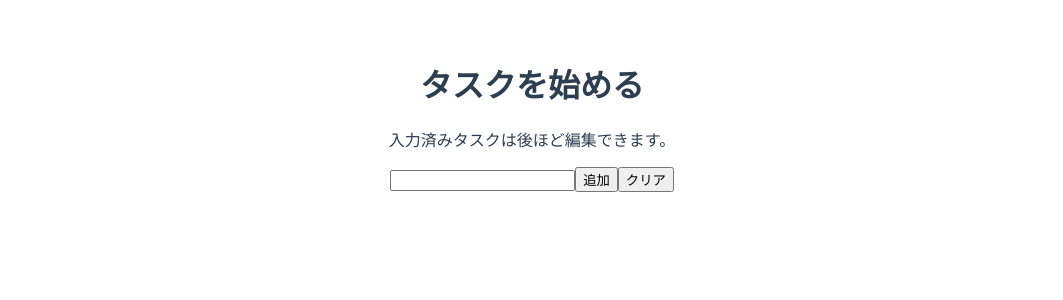
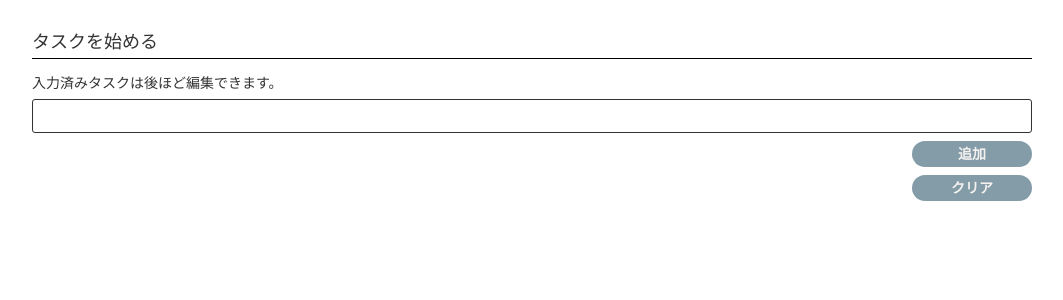
Before and after one commit to t-ogawa-s/nippo, a Vue app: page / in a window 1280 px wide. Shown: the top 300 px of the page, without its empty margins (108-1171 px from the left). Built offline with nearby package versions, Linux system fonts and the light colour scheme.

Commit message:
[add] CSS resetの追加。CSSの整理

```diff
--- a/package.json
+++ b/package.json
@@ -24,6 +24,7 @@
     "eslint-plugin-prettier": "^3.1.1",
     "eslint-plugin-vue": "^5.0.0",
     "lint-staged": "^9.4.2",
+    "normalize.css": "^8.0.1",
     "prettier": "^1.18.2",
     "sass": "^1.19.0",
     "sass-loader": "^8.0.0",
--- a/src/App.vue
+++ b/src/App.vue
@@ -2,11 +2,10 @@
   <div id="app">
     <main class="wrapper">
       <div class="addTask">
-        <h1 class="heading1">タスクを始める</h1>
+        <h1 class="addTask__heading">タスクを始める</h1>
         <p>入力済みタスクは後ほど編集できます。</p>
-        <input type="text" v-model="inputText" />
-        <button @click="onClickAddTask">追加</button>
-        <button @click="onClickRemoveAll">クリア</button>
+        <input class="addTask__input" type="text" v-model="inputText" />
+        <button class="addTask__addButton" @click="onClickAddTask">追加</button>
       </div>
       <div
         class="taskList"
@@ -31,6 +30,7 @@
           </button>
         </div>
       </div>
+      <button class="clearButton" @click="onClickRemoveAll">クリア</button>
     </main>
     <transition name="fade">
       <confirmDialog
@@ -57,6 +57,7 @@ import { taskModel } from "./models/taskModel";
 import { taskModels } from "./models/taskModels";
 import confirmDialog from "./confirm";
 import { confirmTextRemove, confirmTextAllRemove } from "./definitions";
+import "normalize.css";
 
 export default {
   name: "app",
@@ -124,35 +125,88 @@ export default {
 </script>
 
 <style scoped lang="scss">
-$backgroundColor: #eee;
-$fontColor: #2c3e50;
+//color
+$mainColor: #f5f1ef;
+$darkColor: #333;
+$accentColor: #849ca8;
+$baseColor: #a89084;
+
+//margin
+$marginS: 8px;
+$marginM: 16px;
+$marginL: 24px;
+
+//font
+$fontS: 10px;
+$fontM: 14px;
+$fontL: 16px;
+$fontXL: 18px;
+
 #app {
   font-family: "Avenir", Helvetica, Arial, sans-serif;
   -webkit-font-smoothing: antialiased;
   -moz-osx-font-smoothing: grayscale;
   text-align: center;
-  color: $fontColor;
-  margin-top: 60px;
+  color: $darkColor;
+  padding: 32px 16px;
+  min-height: 100vh;
+  box-sizing: border-box;
 }
 .wrapper {
   max-width: 1000px;
   margin: 0 auto;
 }
+p {
+  font-size: $fontM;
+  text-align: left;
+  margin: $marginS 0;
+}
+.addTask {
+  &__heading {
+    font-size: $fontXL;
+    font-weight: normal;
+    text-align: left;
+    padding-bottom: 5px;
+    border-bottom: 1px solid #000;
+    margin: 0 0 $marginM 0;
+  }
+  &__input {
+    width: 100%;
+    border: 1px solid $darkColor;
+    border-radius: 3px;
+    padding: $marginS;
+    box-sizing: border-box;
+    font-size: $fontM;
+  }
+  &__addButton {
+    display: block;
+    margin-top: $marginS;
+    border: 0;
+    background: $accentColor;
+    color: $mainColor;
+    border-radius: 15px;
+    width: 120px;
+    padding: 5px;
+    font-size: $fontM;
+    font-weight: bold;
+    margin-left: auto;
+  }
+}
 .taskList {
-  margin-top: 15px;
+  margin-top: $marginM;
 }
 .taskCard {
   $block: &;
   display: flex;
   align-items: center;
-  background-color: $backgroundColor;
-  color: $fontColor;
+  color: $darkColor;
   width: 100%;
   max-width: 375px;
   margin: 0 auto;
   border-radius: 5px;
   padding: 5px;
-  border: 2px solid $backgroundColor;
+  background: $mainColor;
+  border: 1px solid $baseColor;
   box-sizing: border-box;
   &__text {
     display: flex;
@@ -166,6 +220,7 @@ $fontColor: #2c3e50;
   }
   &__time {
     flex-grow: 0;
+    margin-left: 5px;
   }
   &__run,
   &__pause,
@@ -174,14 +229,15 @@ $fontColor: #2c3e50;
     width: 30px;
     height: 30px;
     border-radius: 5px;
+    border: 1px solid $baseColor;
+    color: $baseColor;
   }
   &__pause {
     display: none;
   }
   &.is-running {
-    border-color: $fontColor;
-    background-color: $fontColor;
-    color: #fff;
+    border-color: $baseColor;
+    background-color: $baseColor;
     #{$block}__run {
       display: none;
     }
@@ -193,6 +249,19 @@ $fontColor: #2c3e50;
     margin-top: 10px;
   }
 }
+.clearButton {
+  display: block;
+  margin-top: $marginS;
+  border: 0;
+  background: $accentColor;
+  color: $mainColor;
+  border-radius: 15px;
+  width: 120px;
+  padding: 5px;
+  font-size: $fontM;
+  font-weight: bold;
+  margin-left: auto;
+}
 .fade-enter-active,
 .fade-leave-active {
   transition: opacity 0.5s;
```
Also changed, not shown: 1 other file (tests, documents, lock files or other folders).
